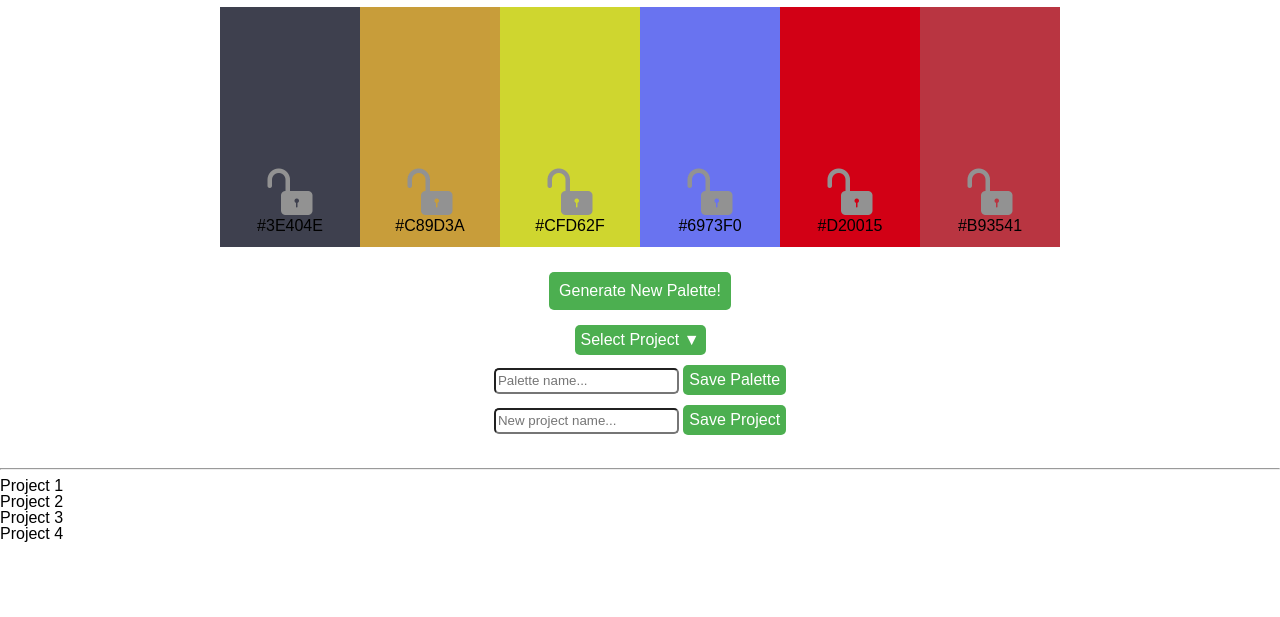
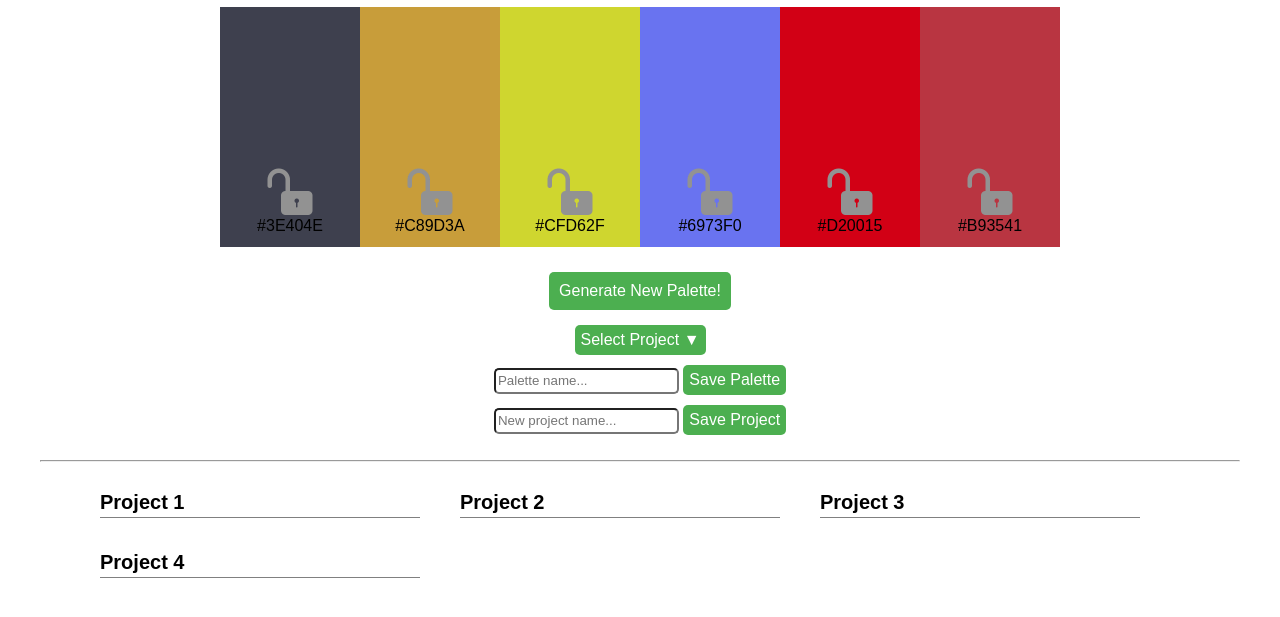
Before and after one commit to sljohnson32/palette-picker, a plain HTML site: page public/index.html in a window 1280 px wide. Shown: the part 71-688 px from the top of the page. Drawn offline with nearby package versions, Linux system fonts and the light colour scheme.

Commit message:
Add css for saved projects

```diff
--- a/public/css/styles.css
+++ b/public/css/styles.css
@@ -24,7 +24,6 @@ header {
   flex-basis: auto;
   width: 140px;
   height: 80px;
-  /*margin: 0 1px;*/
   padding-top: 160px;
   text-align: center;
 }
@@ -73,15 +72,15 @@ input {
   padding: 10px;
 }
 
+hr {
+  margin: 0 40px;
+}
 
-
-/* The container <div> - needed to position the dropdown content */
 .dropdown {
     position: relative;
     display: inline-block;
 }
 
-/* Dropdown Content (Hidden by Default) */
 .dropdown-content {
     display: none;
     position: absolute;
@@ -91,7 +90,6 @@ input {
     z-index: 1;
 }
 
-/* Links inside the dropdown */
 .dropdown-content a {
     color: black;
     padding: 12px 16px;
@@ -99,8 +97,35 @@ input {
     display: block;
 }
 
-/* Change color of dropdown links on hover */
-.dropdown-content a:hover {background-color: #f1f1f1}
+.dropdown-content a:hover {
+  background-color: #f1f1f1;
+}
 
-/* Show the dropdown menu (use JS to add this class to the .dropdown-content container when the user clicks on the dropdown button) */
-.show {display:block;}
+.show {
+  display:block;
+}
+
+.saved-palette-container {
+  display: flex;
+  flex-direction: row;
+  flex-wrap: wrap;
+  justify-content: flex-start;
+  align-items: center;
+  margin: 20px 80px;
+  /*width: 950px;*/
+}
+
+.project-container {
+  border: none;
+  flex-basis: auto;
+  width: 320px;
+  height: 40px;
+  margin: 10px 20px;
+}
+
+.project-container h2 {
+  font-size: 20px;
+  font-weight: bold;
+  border-bottom: 1px solid gray;
+  padding: 0 0 5px;
+}
```
